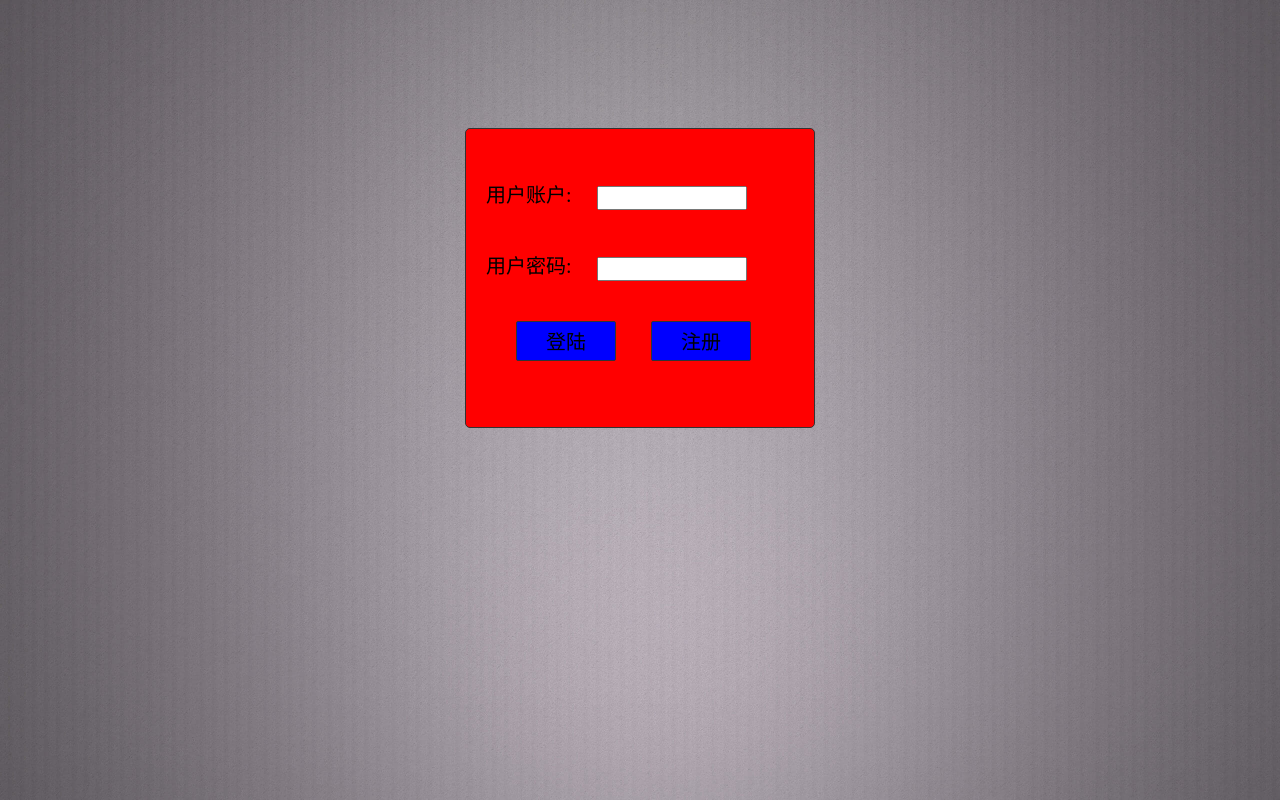
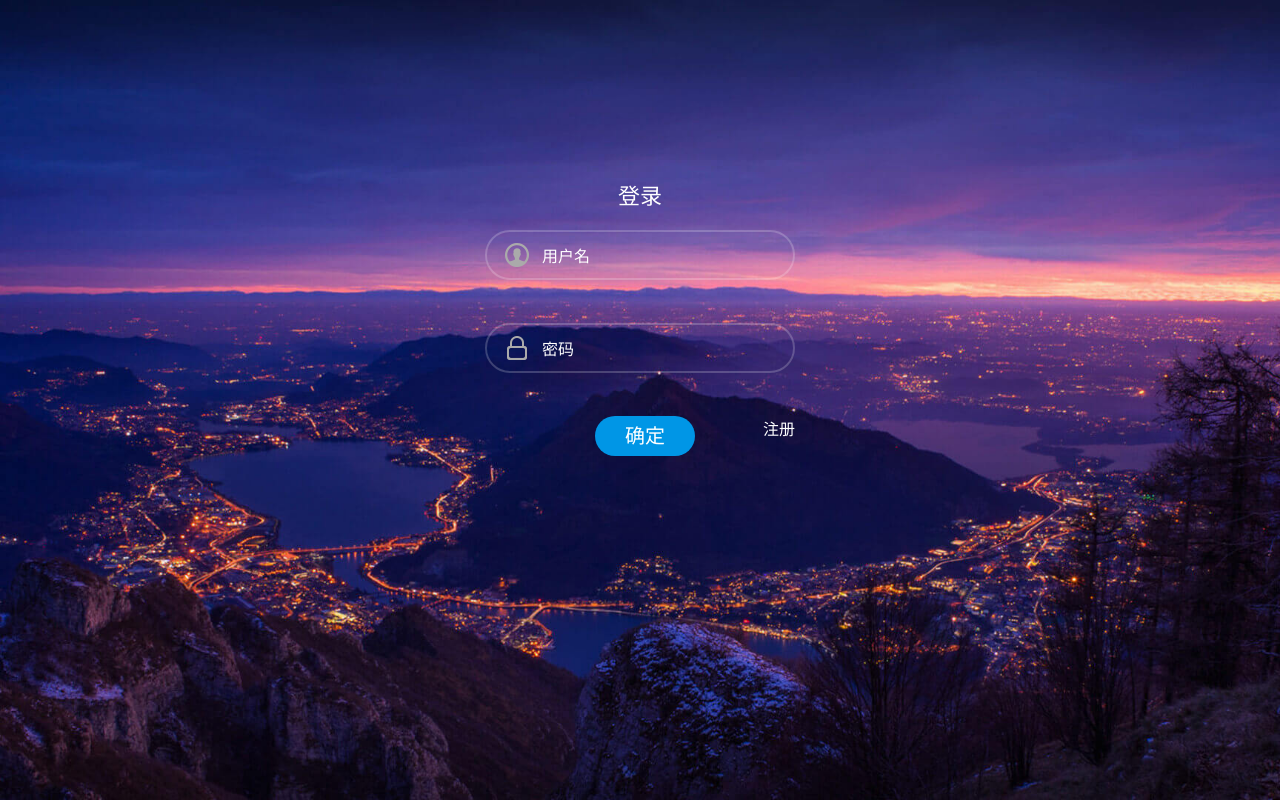
Before and after one commit to whbxyr/blog, a PHP site: the page made by blog/index/view/Index/login.html in a window 1280 px wide. Run offline with PHP 8.4, Linux system fonts and the light colour scheme; the template is opened without the code that fills it, so the values that code supplies are empty; some libraries are stand-ins or nearby versions.

Commit message:
美化博客前端用户登录注册的界面

```diff
--- a/blog/index/view/Index/login.html
+++ b/blog/index/view/Index/login.html
@@ -2,7 +2,7 @@
 <html>
 <head>
     <meta charset="UTF-8">
-    <title>用户登陆</title>
+    <title>用户登录</title>
     <link rel="stylesheet" href="__CSS__/user_login.css">
 </head>
 <script>
@@ -10,24 +10,34 @@ var php = '__BLOG__';
 </script>
 <body>
   <div class="loginregister" id="login" style="display: block;">
-    <label for="uidl">用户账户:</label>
-    <input id="uidl" name="uidl" type="text" class="logininput">
+    <div class="title">登录</div>
+    <div class="input_outer">
+      <span class="user"></span>
+      <input id="uidl" name="uidl" type="text" class="logininput" placeholder="用户名">
+    </div>
     <br>
-    <label for="uidpwdl">用户密码:</label>
-    <input id="uidpwdl" name="uidpwdl" type="password" class="logininput">
+    <div class="input_outer">
+      <span class="pwd"></span>
+      <input id="uidpwdl" name="uidpwdl" type="password" class="logininput" placeholder="密码">
+    </div>
     <br>
-    <span class="button" id="loginbtn">登陆</span>
-    <span class="button" id="registerbtn">注册</span>
+    <span class="button" id="loginbtn">确定</span>
+    <span class="registerbutton" id="registerbtn">注册</span>
   </div>
   <div class="loginregister" id="register" style="display: none;">
-    <label for="uidr">自定义账户:</label>
-    <input id="uidr" name="uidr" type="text" class="registerinput">
+    <div class="title">注册</div>
+    <div class="input_outer">
+      <span class="user"></span>
+      <input id="uidr" name="uidr" type="text" class="registerinput" placeholder="自定义用户名">
+    </div>
     <br>
-    <label for="uidpwdr">自定义密码:</label>
-    <input id="uidpwdr" name="uidpwdr" type="password" class="registerinput">
+    <div class="input_outer">
+      <span class="pwd"></span>
+      <input id="uidpwdr" name="uidpwdr" type="password" class="registerinput" placeholder="设置密码">
+    </div>
     <br>
     <span class="button" id="surebtn">提交</span>
-    <span class="button" id="cancelbtn">取消</span>
+    <span class="cancelbutton" id="cancelbtn">返回</span>
   </div>
 </body>
 </html>
--- a/public/static/css/user_login.css
+++ b/public/static/css/user_login.css
@@ -10,7 +10,7 @@
 /* 设置背景 */
 html {
 	font-size: 625%;
-	background: url(../img/manager_login_bg.jpg);
+	background: url(../img/manager_login_bg_new.jpg);
 	width: 100%;
 	height: 100%;
 	background-size: cover;
@@ -20,6 +20,12 @@ body {
 	font-size: 0.16rem;
 	font-family: 'microsoft yahei';
 }
+.title {
+    font: 22px "microsoft yahei",Helvetica,Tahoma,Arial,"Microsoft jhengHei";
+    color: #fff;
+    text-align: center;
+    margin-bottom: 0.2rem;
+}
 .loginregister {
 	font-size: 0.2rem;
 	margin: 10% auto;
@@ -27,28 +33,85 @@ body {
 	padding-top: 0.5rem;
 	width: 3.5rem;
 	height: 3rem;
-	border: 0.01rem solid #333;
-	border-radius: 0.05rem;
-	background-color: red;
 }
 .logininput,
 .registerinput {
-	margin-left: 0.2rem;
-	margin-bottom: 0.4rem;
-	padding-left: 0.05rem;
-	width: 1.5rem;
-	height: 0.24rem;
-	line-height: 0.24rem;
+    color: #eee;
+	width: 220px;
+	height: 46px;
+	outline: none;
+	display: inline-block;
+	font: 22px "microsoft yahei",Helvetica,Tahoma,Arial,"Microsoft jhengHei";
+	margin-left: 50px;
+	border: none;
+	background: none;
+	line-height: 46px;
+}
+.input_outer {
+	height: 50px;
+	padding: 0 5px;
+	margin-bottom: 20px;
+	border-radius: 50px;
+	position: relative;
+	border: rgba(255,255,255,0.2) 2px solid;
+}
+.user {
+	width: 25px;
+	height: 25px;
+	background: url(../img/login_ico.png);
+	background-position: -125px 0;
+	position: absolute;
+	margin: 11px 13px 10px;
+}
+.pwd {
+	width: 25px;
+	height: 25px;
+	background-image: url(../img/login_ico.png);
+	background-position: -125px -34px;
+	position: absolute;
+	margin: 11px 13px 10px;
 }
 .button {
 	display: inline-block;
-	background-color: blue;
+	color: #fff;
+	background-color: #0096e6;
 	text-align: center;
 	line-height: 0.4rem;
 	width: 1rem;
 	height: 0.4rem;
-	border-radius: 0.02rem;
-	border: 0.01rem solid #333;
+	border-radius: 0.5rem;
 	cursor: pointer;
-	margin-left: 0.3rem;
+	margin-left: 1.1rem;
 }
+.registerbutton, .cancelbutton {
+    width: 32px;
+    height: 0.4rem;
+    text-align: center;
+    color: #fff;
+    font: 16px "microsoft yahei",Helvetica,Tahoma,Arial,"Microsoft jhengHei";
+    cursor: pointer;
+    float: right;
+}
+.registerbutton:hover, .cancelbutton:hover {
+    color: #aaa;
+}
+/* WebKit browsers */
+::-webkit-input-placeholder {
+	color: #fff;
+	font: 16px "microsoft yahei",Helvetica,Tahoma,Arial,"Microsoft jhengHei";
+}
+/* Mozilla Firefox 4 to 18 */
+:-moz-placeholder {
+	color: #fff;
+	font: 16px "microsoft yahei",Helvetica,Tahoma,Arial,"Microsoft jhengHei";
+}
+/* Mozilla Firefox 19+ */
+::-moz-placeholder {
+	color: #fff;
+	font: 16px "microsoft yahei",Helvetica,Tahoma,Arial,"Microsoft jhengHei";
+}
+/* Internet Explorer 10+ */
+:-ms-input-placeholder {
+	color: #fff;
+	font: 16px "microsoft yahei",Helvetica,Tahoma,Arial,"Microsoft jhengHei";
+}
--- a/public/static/js/user/login.js
+++ b/public/static/js/user/login.js
@@ -110,8 +110,8 @@ window.onload = function () {
 		getDom('login', 'id').style.display = 'none';
 		var register = getDom('register', 'id');
 		register.style.display = 'block';
-		getDom('surebtn', 'id').innerHTML = '注册';
-        getDom('cancelbtn', 'id').innerHTML = '取消';
+		getDom('surebtn', 'id').innerHTML = '提交';
+        getDom('cancelbtn', 'id').innerHTML = '返回';
 	});
 	EventUtil.addHandler(cancelbtn, 'click', function () {
 		// 将注册窗口隐藏
```
